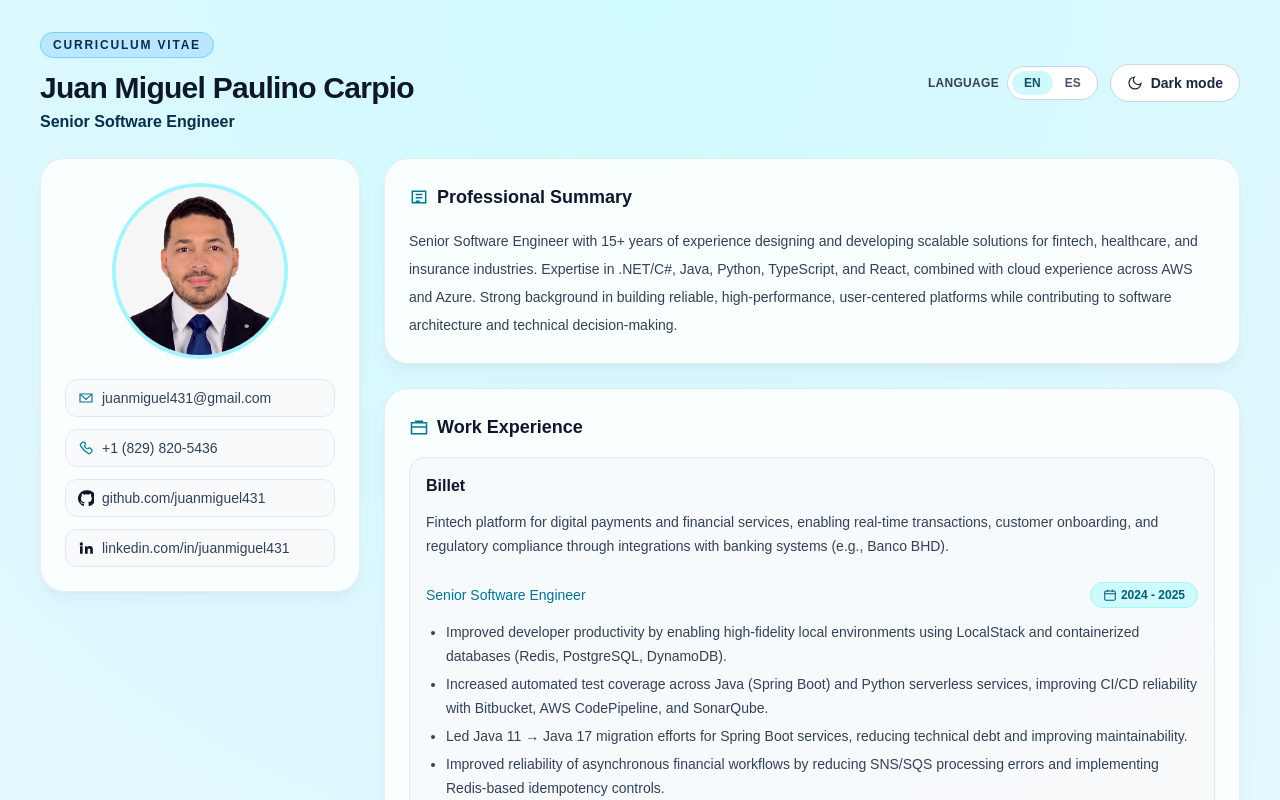
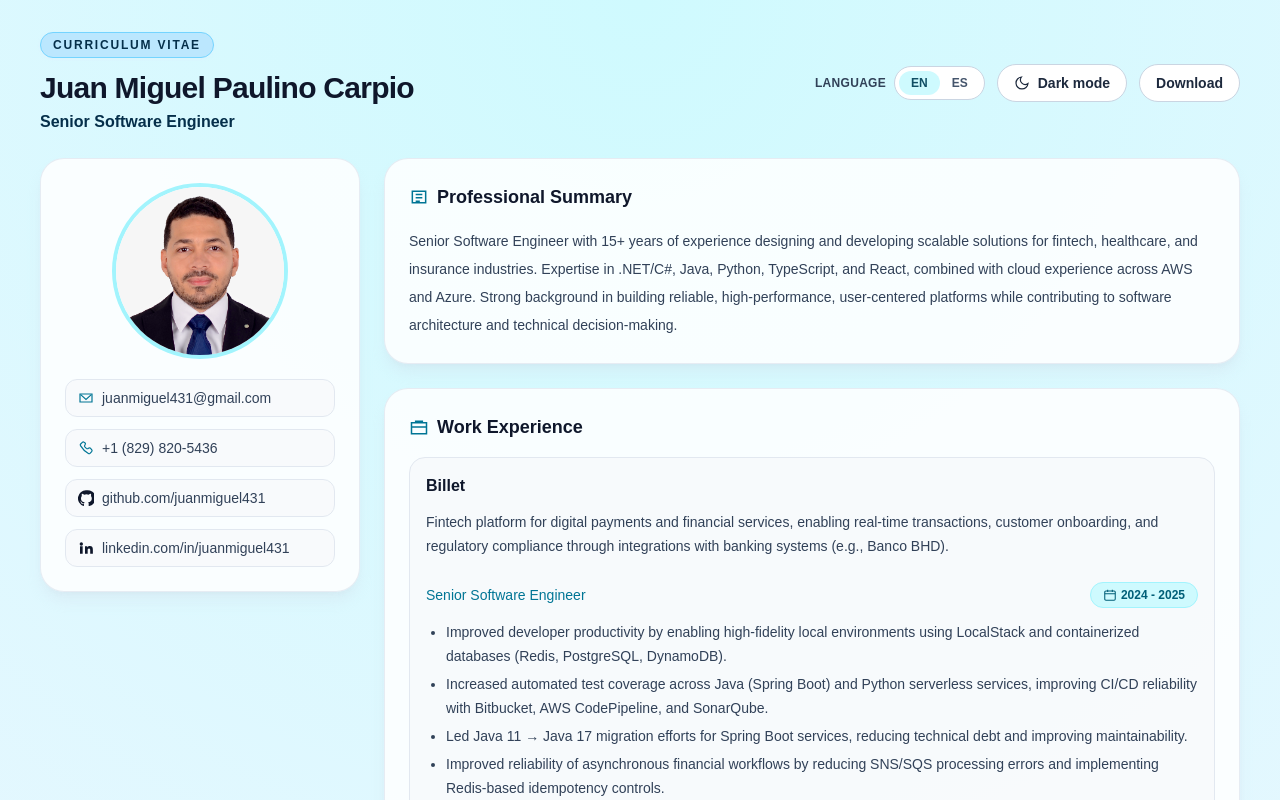
Before and after one commit to juanmiguel431/my-cv-app, a Next.js app: page /en in a window 1280 px wide. Shown: the top 800 px of the page. Built offline with nearby package versions, Linux system fonts and the light colour scheme.

Commit message:
Add download link to CV.

```diff
--- a/components/curriculum.tsx
+++ b/components/curriculum.tsx
@@ -79,7 +79,7 @@ export default function Curriculum({ dictionary, currentLocale }: CurriculumProp
     window.dispatchEvent(new Event(THEME_EVENT));
   };
 
-  const { labels, profile, experiences, techGroups, education } = dictionary;
+  const { labels, profile, experiences, techGroups, education, pdfFileName } = dictionary;
   const phoneHref = `tel:${profile.phone.replace(/[^\d+]/g, "")}`;
   const githubUrl = `https://${profile.github}`;
   const linkedinUrl = `https://${profile.linkedin}`;
@@ -175,6 +175,19 @@ export default function Curriculum({ dictionary, currentLocale }: CurriculumProp
               </span>
               <span>{isDark ? labels.themeLight : labels.themeDark}</span>
             </button>
+
+            <a
+              href={`/cv/${pdfFileName}`}
+              download
+              className={`inline-flex items-center gap-2 rounded-full px-4 py-2 text-sm font-semibold transition ${
+                isDark
+                  ? "border border-slate-600 bg-slate-800 text-slate-100 hover:bg-slate-700"
+                  : "border border-slate-300 bg-white text-slate-800 hover:bg-slate-100"
+              }`}
+            >
+              {labels.download}
+            </a>
+
           </div>
         </header>
 
--- a/constants/translations/en.ts
+++ b/constants/translations/en.ts
@@ -11,6 +11,7 @@ export const cvEn: CvDictionary = {
     twitterTitle: "Juan Miguel Paulino Carpio | Senior Software Engineer CV",
     twitterDescription: "Professional experience, technical stack, and education of Juan Miguel Paulino Carpio.",
   },
+  pdfFileName: "Resume - Juan Miguel Paulino - EN.pdf",
   labels: {
     curriculumVitae: "Curriculum Vitae",
     themeLight: "Light mode",
@@ -21,6 +22,7 @@ export const cvEn: CvDictionary = {
     experience: "Work Experience",
     coreSkills: "Core Skills",
     education: "Education",
+    download: "Download",
   },
   profile: {
     name: "Juan Miguel Paulino Carpio",
--- a/constants/translations/es.ts
+++ b/constants/translations/es.ts
@@ -11,6 +11,7 @@ export const cvEs: CvDictionary = {
     twitterTitle: "Juan Miguel Paulino Carpio | CV Ingeniero de Software Senior",
     twitterDescription: "Experiencia profesional, stack técnico y formación académica de Juan Miguel Paulino Carpio.",
   },
+  pdfFileName: "Curriculum - Juan Miguel Paulino - ES.pdf",
   labels: {
     curriculumVitae: "Currículum Vitae",
     themeLight: "Modo claro",
@@ -21,6 +22,7 @@ export const cvEs: CvDictionary = {
     experience: "Experiencia",
     coreSkills: "Habilidades Principales",
     education: "Formación Académica",
+    download: "Descargar",
   },
   profile: {
     name: "Juan Miguel Paulino Carpio",
--- a/models/cv.ts
+++ b/models/cv.ts
@@ -45,6 +45,7 @@ export type CvLabels = {
   professionalSummary: string;
   experience: string;
   education: string;
+  download: string;
 };
 
 export type CvMetadata = {
@@ -70,6 +71,7 @@ export type CvProfile = {
 
 export type CvDictionary = {
   locale: Locale;
+  pdfFileName: string;
   metadata: CvMetadata;
   labels: CvLabels;
   profile: CvProfile;
```
Also changed, not shown: 2 other files (tests, documents, lock files or other folders).
